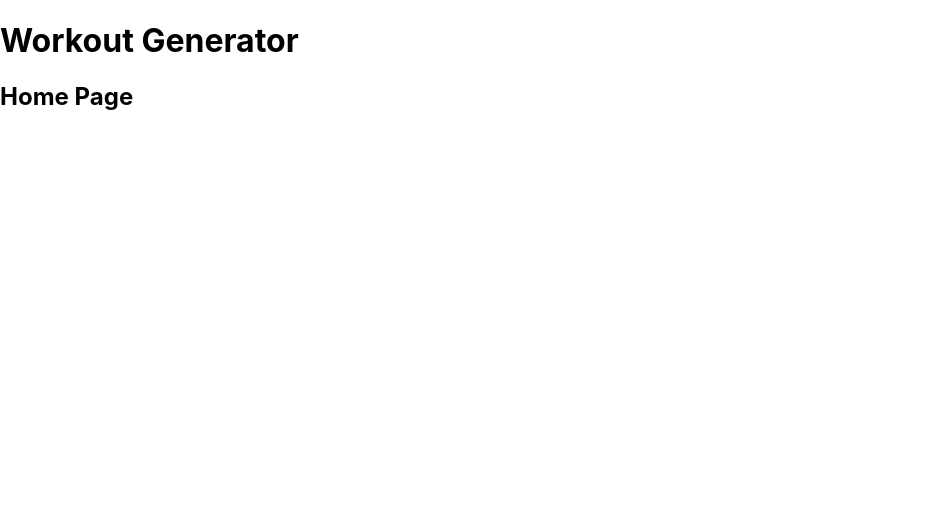
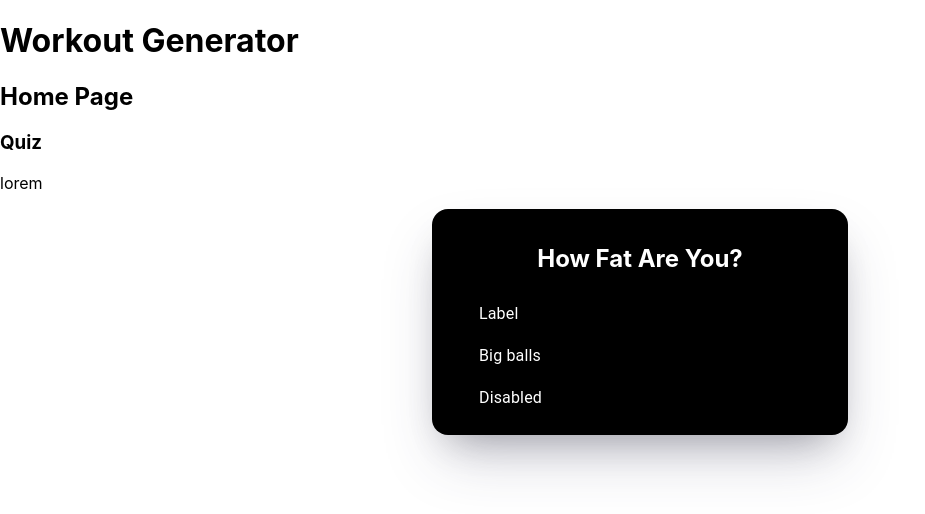
Before and after one commit to ben-schmid/Workout-Logger, a React (Create React App) app in the folder front-end/: page /home in a window 1280 px wide. Shown: the top 514 px of the page, without its empty margins (0-925 px from the left). Built offline with nearby package versions, Linux system fonts and the light colour scheme.

Commit message:
Home Page start

```diff
--- a/front-end/package.json
+++ b/front-end/package.json
@@ -7,6 +7,7 @@
     "@emotion/styled": "^11.13.0",
     "@mui/icons-material": "^6.1.6",
     "@mui/material": "^6.1.6",
+    "@mui/styled-engine-sc": "^6.1.6",
     "@testing-library/jest-dom": "^5.17.0",
     "@testing-library/react": "^13.4.0",
     "@testing-library/user-event": "^13.5.0",
@@ -14,6 +15,7 @@
     "react-dom": "^18.3.1",
     "react-router-dom": "^6.27.0",
     "react-scripts": "5.0.1",
+    "styled-components": "^6.1.13",
     "web-vitals": "^2.1.4"
   },
   "scripts": {
--- a/front-end/public/index.html
+++ b/front-end/public/index.html
@@ -24,7 +24,7 @@
       work correctly both with client-side routing and a non-root public URL.
       Learn how to configure a non-root public URL by running `npm run build`.
     -->
-    <title>React App</title>
+    <title>Workout Generator</title>
   </head>
   <body>
     <noscript>You need to enable JavaScript to run this app.</noscript>
--- /dev/null
+++ b/front-end/src/components/Quiz.js
@@ -0,0 +1,14 @@
+import * as React from 'react';
+import FormGroup from '@mui/material/FormGroup';
+import FormControlLabel from '@mui/material/FormControlLabel';
+import Checkbox from '@mui/material/Checkbox';
+
+export default function CheckboxLabels() {
+  return (
+    <FormGroup className = 'quizboxes'>
+      <FormControlLabel control={<Checkbox />} label="Label" className = 'box'/>
+      <FormControlLabel control={<Checkbox />} label="Big balls" className = 'box' />
+      <FormControlLabel control={<Checkbox />} label="Disabled" className = 'box' />
+    </FormGroup>
+  );
+}
--- /dev/null
+++ b/front-end/src/pages/Home.css
@@ -0,0 +1,21 @@
+
+.quiz-container {
+    margin: 0 auto;
+    background-color: black;
+    padding: 16px;
+    border-radius: 16px;
+    color: white;
+    box-shadow: rgba(50,50,93,0.25) 0px 30px 60px -12px, rgba(0,0,0,0.3) 0px 18px 36px -18px;
+    width: 30%;
+    height: auto;
+    text-align: center;
+
+}
+
+.quizboxes{
+    color: white;
+}
+
+.box {
+    color: white;
+}
--- a/front-end/src/pages/Home.js
+++ b/front-end/src/pages/Home.js
@@ -1,10 +1,20 @@
 import ProjectName from "../components/ProjectName";
-
+import Quiz from "../components/Quiz";
+import './Home.css';
 export default function Home (){
     return(
         <>
             <ProjectName/>
             <h2>Home Page</h2>
+
+            <h3>Quiz</h3>
+            <p>lorem    </p>
+            <div className = 'quiz-container'>
+                <h2>How Fat Are You?</h2>
+                <div className = 'quizboxes'> <Quiz/></div>
+
+            </div>
+
         </>
     )
 }
```
Also changed, not shown: 1 other file (tests, documents, lock files or other folders).
